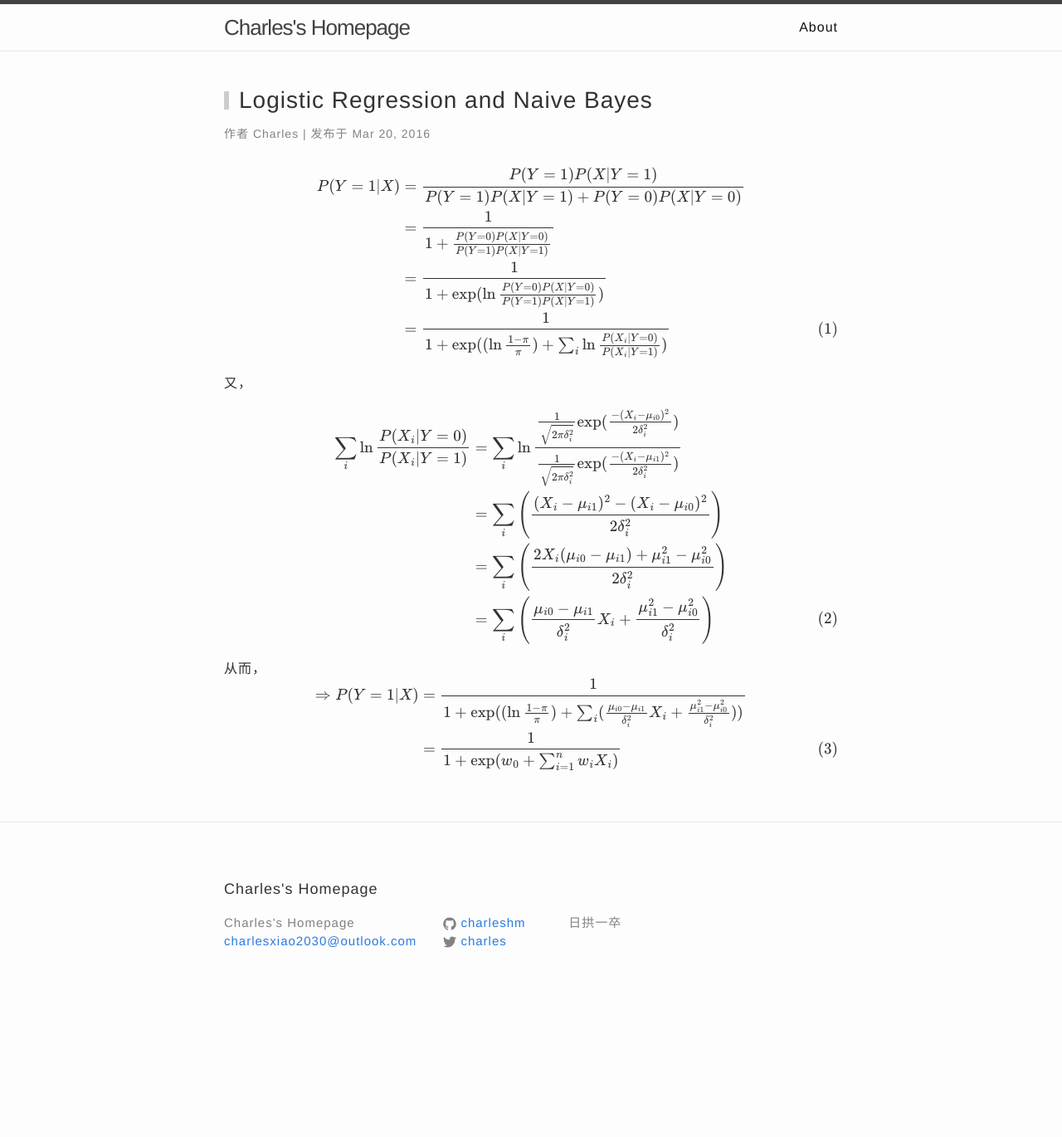
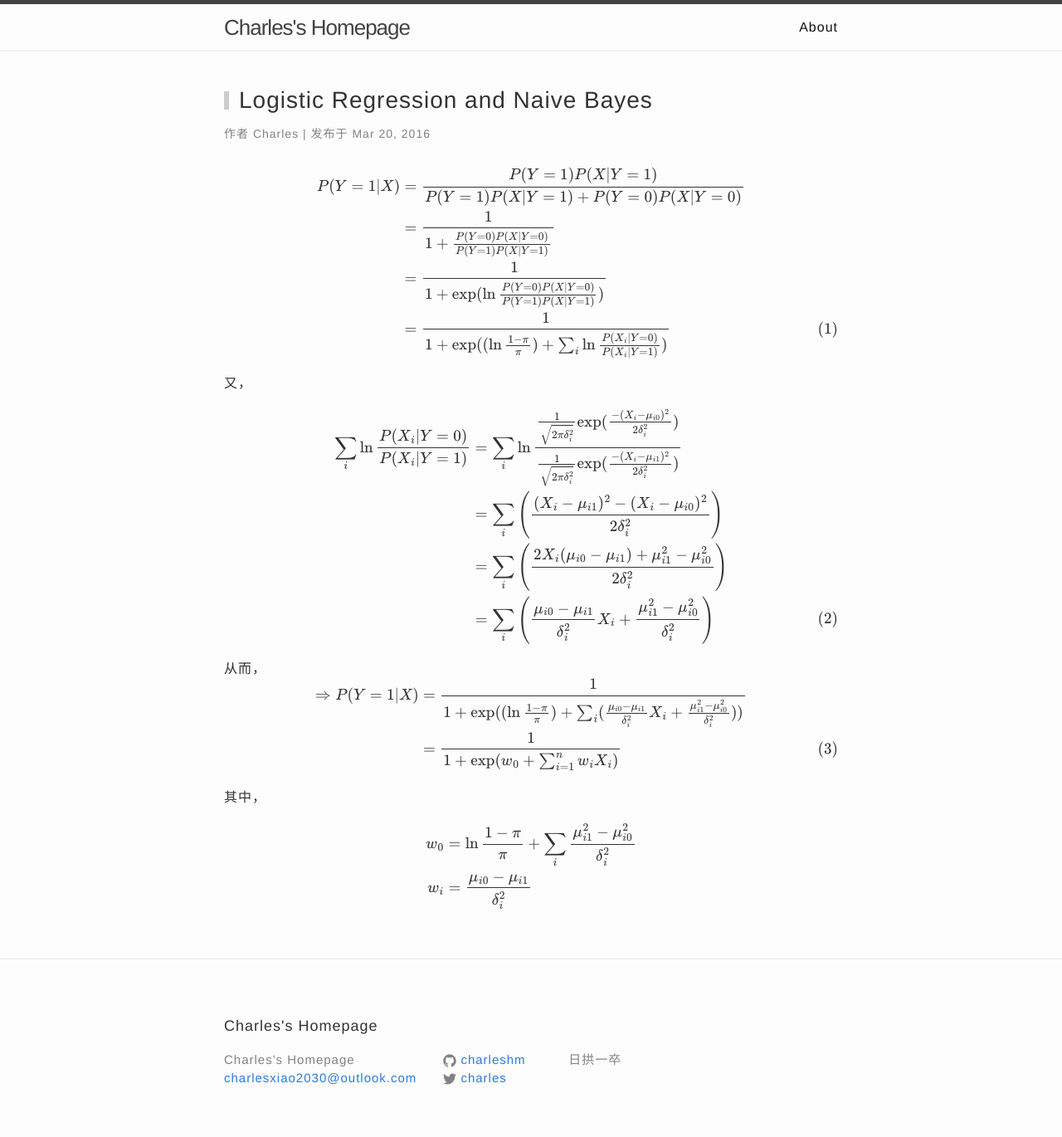
Before and after one commit to charleshm/charleshm.github.io, a Jekyll site: the page built from _posts/2016-03-20- LR-and-NB.md, in a window 1280 px wide. Shown: the whole page at 83% size. Built offline with Jekyll 4.4.1, drawn with Linux system fonts in a browser that asks for light colours; some web fonts are replaced; formulas are drawn with MathJax 3; comment, search, counter and statistics services are not loaded; before the commit the page ends 1205 px from its top, so only the background shows below that.

Commit message:
LR vs NB

```diff
--- a/_posts/2016-03-20- LR-and-NB.md
+++ b/_posts/2016-03-20- LR-and-NB.md
@@ -28,3 +28,10 @@ $$\begin{align*}
 \Rightarrow P(Y=1|X) & = \frac{1}{1+\exp((\ln \frac{1-\pi}{\pi})+\sum_i ( \frac{\mu_{i0}-\mu_{i1}}{\delta_i^2} X_i + \frac{\mu_{i1}^2-\mu_{i0}^2}{\delta_i^2} ))}\\
 & = \frac{1}{1+\exp(w_0+\sum_{i=1}^{n}w_iX_i)}  \tag{3}
 \end{align*}$$
+
+其中，
+
+$$\begin{align*}
+w_0 & = \ln \frac{1-\pi}{\pi} + \sum_i \frac{\mu_{i1}^2-\mu_{i0}^2}{\delta_i^2}\\
+w_i & = \frac{\mu_{i0}-\mu_{i1}}{\delta_i^2}
+\end{align*}$$
```
